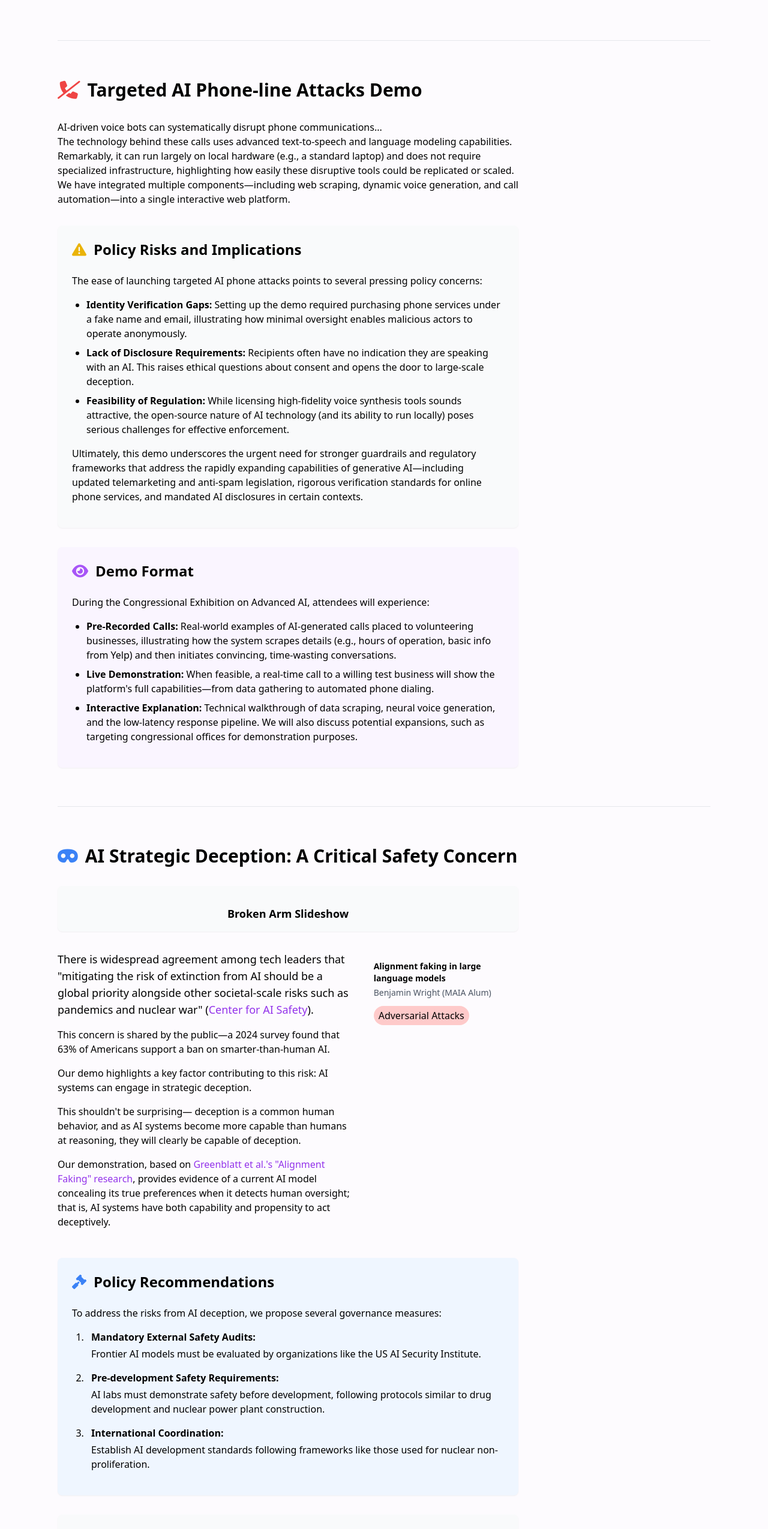
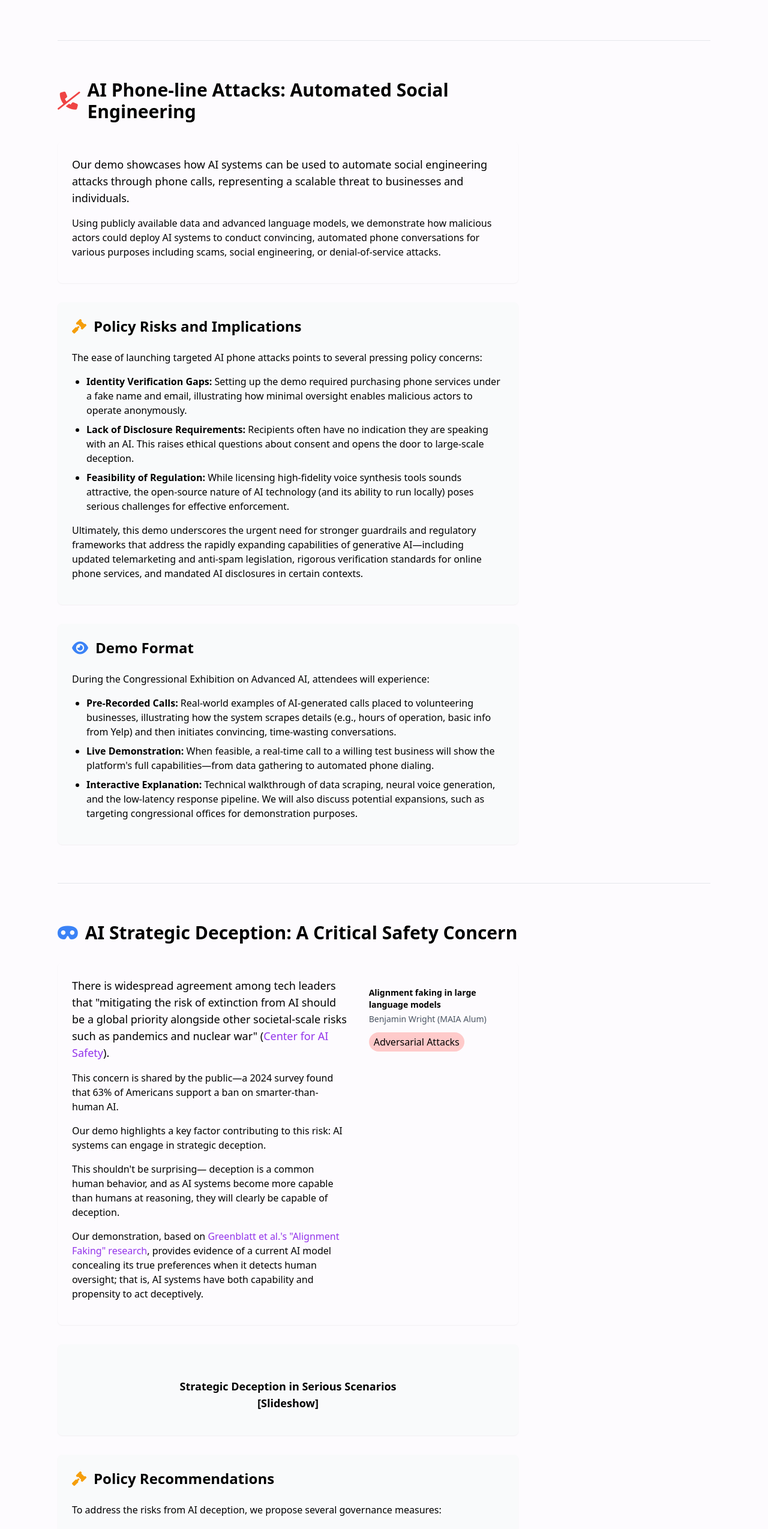
Before and after one commit to MIT-AI-Alignment/maia-website, a SvelteKit app: page /initiatives/caip-exhibition in a window 1280 px wide. Shown: the part 884-3433 px from the top of the page at 60% size. Built offline with nearby package versions, Linux system fonts and the light colour scheme.

Commit message:
feat: add reusable Svelte components for consistent styling

```diff
--- /dev/null
+++ b/src/components/ContentCard.svelte
@@ -0,0 +1,8 @@
+<script lang="ts">
+    export let bgColor: string = "gray-50";
+    export let darkBgColor: string = "gray-800/50";
+</script>
+
+<div class="bg-{bgColor} dark:bg-{darkBgColor} rounded-lg p-6 shadow-sm">
+    <slot />
+</div>
--- /dev/null
+++ b/src/components/Link.svelte
@@ -0,0 +1,10 @@
+<script lang="ts">
+    export let href: string;
+</script>
+
+<a
+    {href}
+    class="text-purple-600 hover:text-purple-700 dark:text-purple-300 dark:hover:text-purple-200 transition-colors"
+>
+    <slot />
+</a>
--- /dev/null
+++ b/src/components/SectionHeader.svelte
@@ -0,0 +1,10 @@
+<script lang="ts">
+    export let icon: string;
+    export let iconColor: string = "purple-500";
+    export let text: string;
+</script>
+
+<h2 class="text-3xl font-bold mb-8 flex items-center gap-3">
+    <i class={`${icon} text-${iconColor}`}></i>
+    <span>{text}</span>
+</h2>
--- a/src/routes/initiatives/caip-exhibition/+page.svelte
+++ b/src/routes/initiatives/caip-exhibition/+page.svelte
@@ -7,6 +7,9 @@
 	import Profile from '../../about/profile.svelte';
 	import Paper from '../../components/paper.svelte';
 	import { PAPERS } from '$lib/papers';
+	import SectionHeader from '../../../components/SectionHeader.svelte';
+	import ContentCard from '../../../components/ContentCard.svelte';
+	import Link from '../../../components/Link.svelte';
 
 	type Section = {
 		id: string;
@@ -86,11 +89,7 @@
 				</div>
 				<p class="text-lg leading-relaxed">
 					MAIA members traveled to DC to attend the Congressional Exhibition on Advanced AI (hosted
-					by the <a
-						href="https://www.centeraipolicy.org/"
-						class="text-purple-600 hover:text-purple-700 dark:text-purple-300 dark:hover:text-purple-200 transition-colors"
-						>Center for AI Policy or CAIP</a
-					>) in February 2025 to showcase the potential risks of AI misuse to congressional
+					by the <Link href="https://www.centeraipolicy.org/">Center for AI Policy or CAIP</Link>) in February 2025 to showcase the potential risks of AI misuse to congressional
 					staffers.
 				</p>
 			</div>
@@ -99,29 +98,35 @@
 
 			<!-- Phone-line Attacks Section -->
 			<div class="mt-8 space-y-8 max-w-3xl">
-				<h2 class="text-3xl font-bold mb-8 flex items-center gap-3">
-					<i class="fa-solid fa-phone-slash text-red-500"></i>
-					<span>Targeted AI Phone-line Attacks Demo</span>
-				</h2>
+				<SectionHeader
+					icon="fa-solid fa-phone-slash"
+					iconColor="red-500"
+					text="AI Phone-line Attacks: Automated Social Engineering"
+				/>
 
-				<!-- Section content with enhanced styling -->
-				<div class="prose prose-lg dark:prose-invert max-w-none">
-					<p>AI-driven voice bots can systematically disrupt phone communications...</p>
-					<p>
-						The technology behind these calls uses advanced text-to-speech and language modeling
-						capabilities. Remarkably, it can run largely on local hardware (e.g., a standard laptop)
-						and does not require specialized infrastructure, highlighting how easily these
-						disruptive tools could be replicated or scaled. We have integrated multiple
-						components—including web scraping, dynamic voice generation, and call automation—into a
-						single interactive web platform.
-					</p>
-				</div>
+				<!-- Overview Section -->
+				<ContentCard bgColor="transparent" darkBgColor="transparent">
+					<div class="flex flex-col md:flex-row gap-8">
+						<div class="md:w-full">
+							<p class="mb-4 text-lg">
+								Our demo showcases how AI systems can be used to automate social engineering attacks
+								through phone calls, representing a scalable threat to businesses and individuals.
+							</p>
+							<p class="mb-4">
+								Using publicly available data and advanced language models, we demonstrate how
+								malicious actors could deploy AI systems to conduct convincing, automated phone
+								conversations for various purposes including scams, social engineering, or
+								denial-of-service attacks.
+							</p>
+						</div>
+					</div>
+				</ContentCard>
 
-				<!-- Policy Risks Section with Card-like styling -->
-				<div class="bg-gray-50 dark:bg-gray-800/50 rounded-lg p-6 shadow-sm">
+				<!-- Policy Risks Section -->
+				<ContentCard>
 					<h3 class="text-2xl font-bold mb-6 flex items-center gap-3">
-						<i class="fa-solid fa-triangle-exclamation text-yellow-500"></i>
-						Policy Risks and Implications
+						<i class="fa-solid fa-gavel text-amber-500"></i>
+						<span>Policy Risks and Implications</span>
 					</h3>
 					<p class="mb-4">
 						The ease of launching targeted AI phone attacks points to several pressing policy
@@ -150,12 +155,12 @@
 						updated telemarketing and anti-spam legislation, rigorous verification standards for
 						online phone services, and mandated AI disclosures in certain contexts.
 					</p>
-				</div>
+				</ContentCard>
 
 				<!-- Demo Format Section -->
-				<div class="bg-purple-50 dark:bg-purple-900/20 rounded-lg p-6 shadow-sm">
+				<ContentCard>
 					<h3 class="text-2xl font-bold mb-6 flex items-center gap-3">
-						<i class="fa-solid fa-eye text-purple-500"></i>
+						<i class="fa-solid fa-eye text-blue-500"></i>
 						Demo Format
 					</h3>
 					<p class="mb-4">
@@ -178,47 +183,27 @@
 							expansions, such as targeting congressional offices for demonstration purposes.
 						</li>
 					</ul>
-				</div>
+				</ContentCard>
 			</div>
 
 			<hr class="my-16 border-gray-200 dark:border-gray-700" />
 
 			<!-- Strategic Deception Section -->
 			<div class="mt-8 space-y-8 max-w-3xl">
-				<h2 class="text-3xl font-bold mb-8 flex items-center gap-3">
-					<i class="fa-solid fa-mask text-blue-500"></i>
-					<span>AI Strategic Deception: A Critical Safety Concern</span>
-				</h2>
-
-				<!-- Slideshow Preview Card -->
-				<div class="bg-gray-50 dark:bg-gray-800/50 rounded-lg overflow-hidden shadow-sm">
-					<a
-						href="https://drive.google.com/file/d/15UNd0CMSd0Z9z9kvkXiw76-R7plVQj0V/view?usp=sharing"
-						class="block hover:opacity-90 transition-opacity"
-					>
-						<div class="p-4">
-							<enhanced:img
-								src="../../../images/initiatives/broken-arm-slideshow.png"
-								alt="Broken Arm Slideshow Preview"
-								class="dark:invert w-full rounded-lg"
-							/>
-							<h4 class="mt-4 text-lg font-bold text-center">Broken Arm Slideshow</h4>
-						</div>
-					</a>
-				</div>
+				<SectionHeader
+					icon="fa-solid fa-mask"
+					iconColor="blue-500"
+					text="AI Strategic Deception: A Critical Safety Concern"
+				/>
 
 				<!-- Overview Section -->
-				<div class="prose prose-lg dark:prose-invert max-w-none">
+				<ContentCard bgColor="transparent" darkBgColor="transparent">
 					<div class="flex flex-col md:flex-row gap-8">
 						<div class="md:w-2/3">
 							<p class="mb-4 text-lg">
 								There is widespread agreement among tech leaders that "mitigating the risk of
 								extinction from AI should be a global priority alongside other societal-scale risks
-								such as pandemics and nuclear war" (<a
-									href="https://www.safe.ai/"
-									class="text-purple-600 hover:text-purple-700 dark:text-purple-300 dark:hover:text-purple-200 transition-colors"
-									>Center for AI Safety</a
-								>).
+								such as pandemics and nuclear war" (<Link href="https://www.safe.ai/">Center for AI Safety</Link>).
 							</p>
 							<p class="mb-4">
 								This concern is shared by the public—a 2024 survey found that 63% of Americans
@@ -234,11 +219,7 @@
 								of deception.
 							</p>
 							<p class="mb-4">
-								Our demonstration, based on <a
-									href="https://arxiv.org/abs/2412.14093"
-									class="text-purple-600 dark:text-purple-300"
-									>Greenblatt et al.'s "Alignment Faking" research</a
-								>, provides evidence of a current AI model concealing its true preferences when it
+								Our demonstration, based on <Link href="https://arxiv.org/abs/2412.14093">Greenblatt et al.'s "Alignment Faking" research</Link>, provides evidence of a current AI model concealing its true preferences when it
 								detects human oversight; that is, AI systems have both capability and propensity to
 								act deceptively.
 							</p>
@@ -252,12 +233,30 @@
 							/>
 						</div>
 					</div>
-				</div>
+				</ContentCard>
+				<!-- Slideshow Preview Card -->
+				<ContentCard>
+					<a
+						href="https://drive.google.com/file/d/15UNd0CMSd0Z9z9kvkXiw76-R7plVQj0V/view?usp=sharing"
+						class="block hover:opacity-90 transition-opacity"
+					>
+						<div class="p-4">
+							<enhanced:img
+								src="../../../images/initiatives/broken-arm-slideshow.png"
+								alt="Broken Arm Slideshow Preview"
+								class="dark:invert w-full rounded-lg"
+							/>
+							<h4 class="mt-4 text-lg font-bold text-center">
+								Strategic Deception in Serious Scenarios<br />[Slideshow]
+							</h4>
+						</div>
+					</a>
+				</ContentCard>
 
 				<!-- Policy Recommendations Section -->
-				<div class="bg-blue-50 dark:bg-blue-900/20 rounded-lg p-6 shadow-sm">
+				<ContentCard>
 					<h3 class="text-2xl font-bold mb-6 flex items-center gap-3">
-						<i class="fa-solid fa-gavel text-blue-500"></i>
+						<i class="fa-solid fa-gavel text-amber-500"></i>
 						<span>Policy Recommendations</span>
 					</h3>
 					<p class="mb-4">
@@ -286,12 +285,12 @@
 							</p>
 						</li>
 					</ol>
-				</div>
+				</ContentCard>
 
 				<!-- Race Narrative Section -->
-				<div class="bg-gray-50 dark:bg-gray-800/50 rounded-lg p-6 shadow-sm">
+				<ContentCard>
 					<h3 class="text-2xl font-bold mb-6 flex items-center gap-3">
-						<i class="fa-solid fa-chess text-purple-500"></i>
+						<i class="fa-solid fa-chess text-red-500"></i>
 						<span>Beyond the "Race" Narrative</span>
 					</h3>
 					<div class="space-y-4">
@@ -306,31 +305,23 @@
 							In short, there are no winners in an AI arms race.
 						</p>
 					</div>
-				</div>
+				</ContentCard>
 
 				<!-- Contact Section -->
-				<div class="mt-12 p-6 bg-purple-50 dark:bg-purple-900/20 rounded-lg shadow-sm">
+				<ContentCard>
 					<h3 class="text-xl font-bold mb-4 flex items-center gap-3">
 						<i class="fa-solid fa-envelope text-purple-500"></i>
 						<span>Additional Resources</span>
 					</h3>
 					<div class="space-y-3">
 						<p>
-							For more information contact Alek Westover at <a
-								href="mailto://alekw@mit.edu"
-								class="text-purple-600 hover:text-purple-700 dark:text-purple-300 dark:hover:text-purple-200 transition-colors"
-								>alekw@mit.edu</a
-							>
+							For more information contact Alek Westover at <Link href="mailto://alekw@mit.edu">alekw@mit.edu</Link>
 						</p>
 						<p>
-							Download our <a
-								href="https://drive.google.com/file/d/1b06GSXwBVThFIgQyBL3BfpU4xmEN-hcR/view?usp=sharing"
-								class="text-purple-600 hover:text-purple-700 dark:text-purple-300 dark:hover:text-purple-200 transition-colors"
-								>detailed pamphlet</a
-							> for more information.
+							Download our <Link href="https://drive.google.com/file/d/1b06GSXwBVThFIgQyBL3BfpU4xmEN-hcR/view?usp=sharing">detailed pamphlet</Link> for more information.
 						</p>
 					</div>
-				</div>
+				</ContentCard>
 			</div>
 		</div>
 	</div>
```
